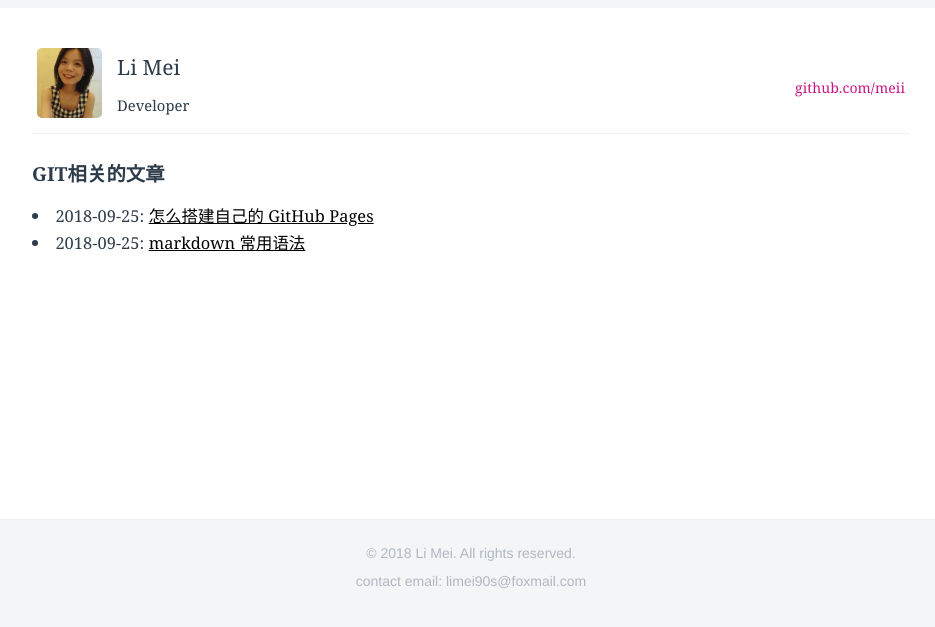
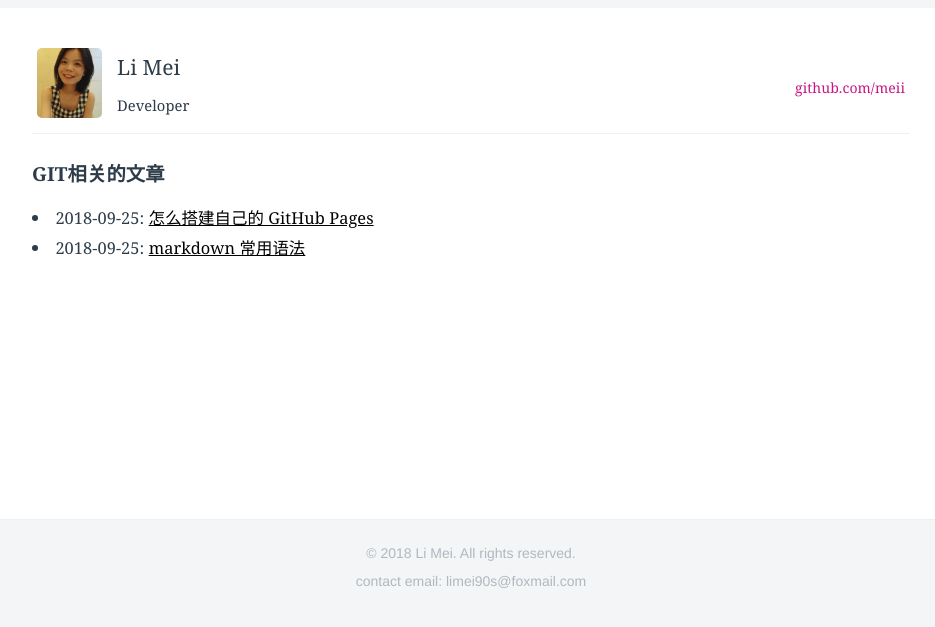
Before and after one commit to LiMeii/LiMeii.github.io, a Jekyll site: the page built from _posts/2018-09-19-git.md, in a window 1280 px wide. Shown: the top 627 px of the page, without its empty margins (177-1112 px from the left). Built offline with Jekyll 4.4.1, drawn with Linux system fonts in a browser that asks for light colours.

Commit message:
update css

```diff
--- a/assets/base.css
+++ b/assets/base.css
@@ -359,7 +359,7 @@ p {
 
 .profile li {
      font-size: 1.17em;
-     line-height: 1.6em;
+     line-height: 1.8em;
 }
 .profile-content {
     *zoom: 1;
```
